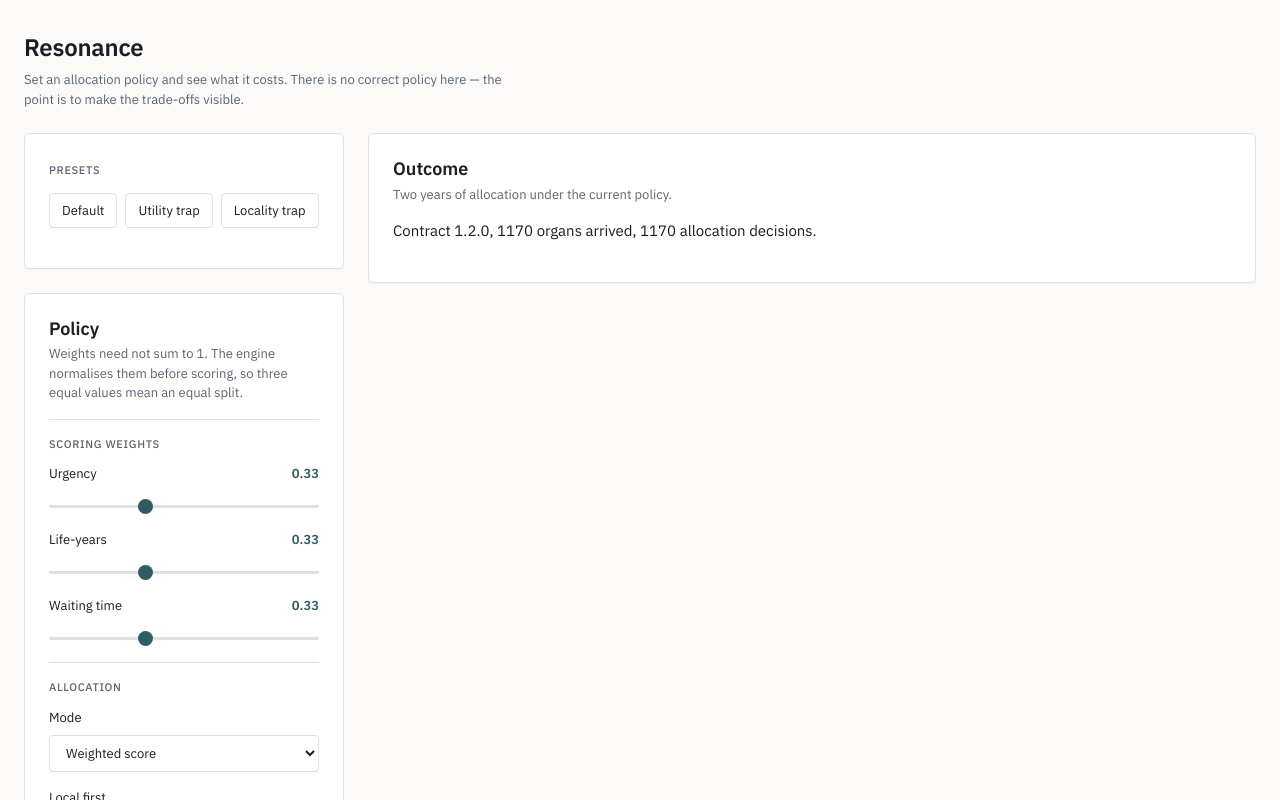
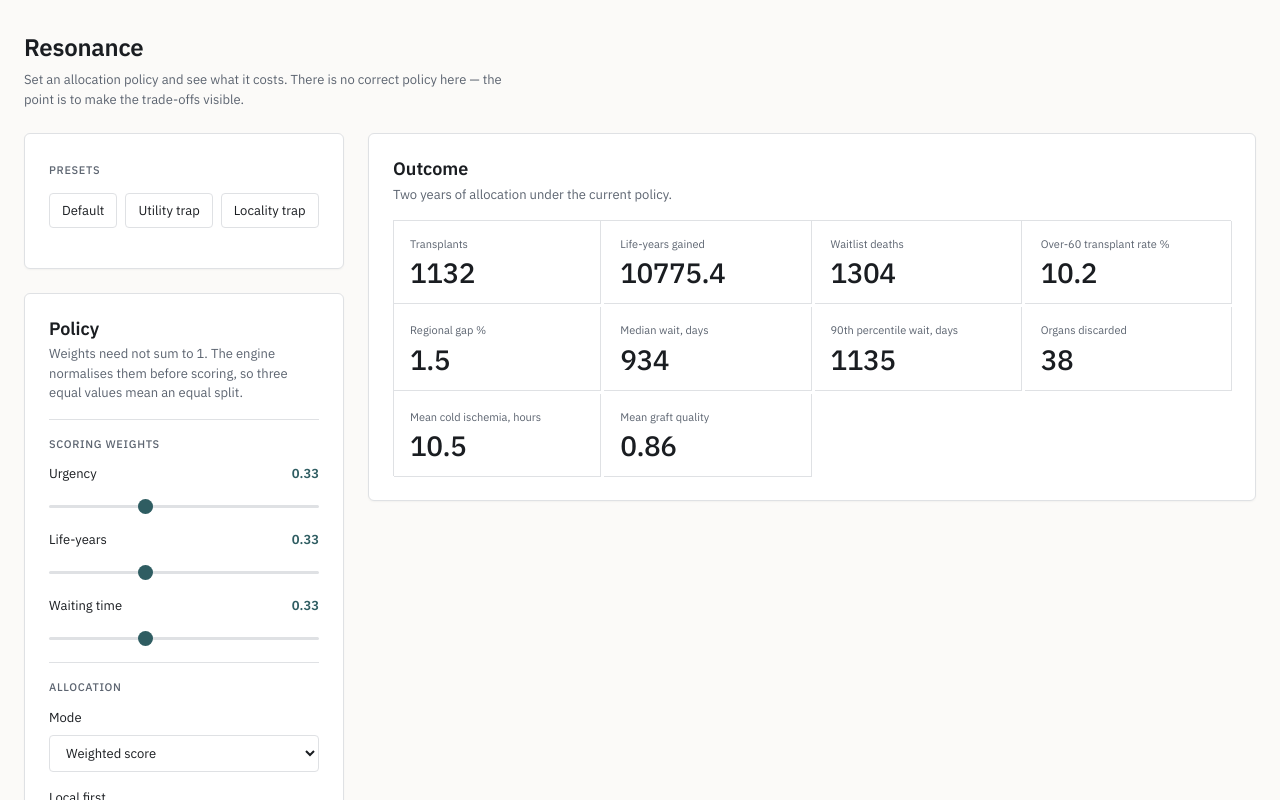
Before and after one commit to K-RANGARAJAN/Allocate, a React (Vite) app: page / in a window 1280 px wide. Shown: the top 800 px of the page. Built offline with nearby package versions, Linux system fonts and the light colour scheme.

Commit message:
Wired the metric grid into the results column

```diff
--- a/src/ui/App.tsx
+++ b/src/ui/App.tsx
@@ -1,4 +1,5 @@
 import { ControlsPanel } from "./components/ControlsPanel";
+import { MetricGrid } from "./components/MetricGrid";
 import { PresetButtons } from "./components/PresetButtons";
 import { usePolicyRun } from "./state/usePolicyRun";
 
@@ -16,11 +17,17 @@ export function App() {
       <section className="panel">
         <h2 className="panel-title">Outcome</h2>
         <p className="panel-note">{status}</p>
-        <p className="num">
-          Contract {run.outcome.contractVersion}, {run.outcome.meta.organsArrived}{" "}
-          organs arrived, {run.outcome.meta.allocationDecisions} allocation
-          decisions.
-        </p>
+        <MetricGrid metrics={run.outcome.metrics} stale={run.running} />
+      </section>
+    );
+  }
+
+  let placeholder = null;
+  if (run.outcome === null) {
+    placeholder = (
+      <section className="panel">
+        <h2 className="panel-title">Outcome</h2>
+        <p className="panel-note">{status}</p>
       </section>
     );
   }
@@ -43,7 +50,10 @@ export function App() {
           <ControlsPanel config={run.config} setConfig={run.setConfig} />
         </div>
 
-        <div className="stack">{results}</div>
+        <div className="stack">
+          {placeholder}
+          {results}
+        </div>
       </div>
     </div>
   );
```
Also changed, not shown: 1 other file (tests, documents, lock files or other folders).
